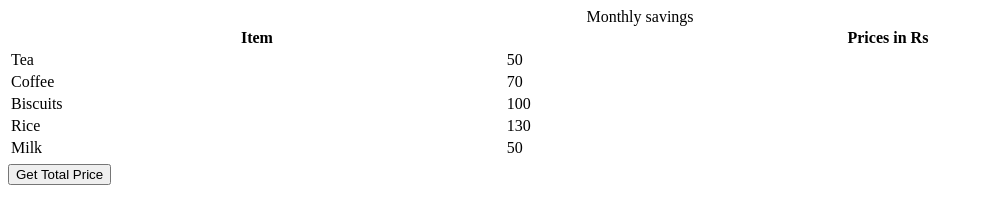
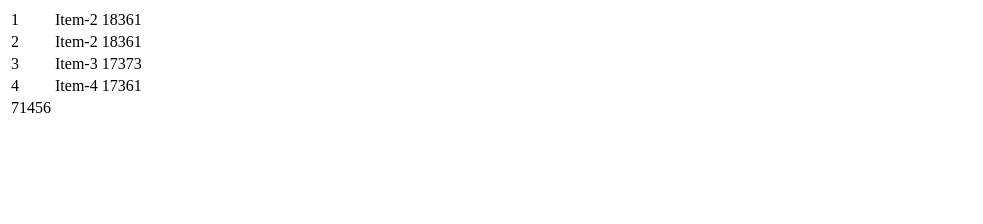
Before and after one commit to acciojob/grofers-checkout-2-govind2611, a website: page main.html in a window 1280 px wide. Shown: the whole page, without its empty margins (0-983 px from the left). Drawn offline with Linux system fonts and the light colour scheme.

Commit message:
created a submission

```diff
--- a/main.html
+++ b/main.html
@@ -1,41 +1,39 @@
 <!DOCTYPE html>
 
 <html>
+
 <head>
-    <link rel="stylesheet" href="styles.css" />
+	<link rel="stylesheet" href="styles.css">
 </head>
 
 <body>
 	<!-- the entire body must be written by student -->
-    <table style="width: 100%">
-      <caption>
-        Monthly savings
-      </caption>
+
+	<table>
 	  <tr>
-        <th>Item</th>
-        <th>Prices in Rs</th>
+	  <td>1</td>
+	  <td>Item-2</td>
+	  <td data-ns-test="price">18361</td>
 	  </tr>
 	  <tr>
-        <td class="item">Tea</td>
-        <td class="price">50</td>
+	  <td>2</td>
+	  <td>Item-2</td>
+	  <td data-ns-test="price">18361</td>
 	  </tr>
 	  <tr>
-        <td class="item">Coffee</td>
-        <td class="price">70</td>
+	  <td>3</td>
+	  <td>Item-3</td>
+	  <td data-ns-test="price">17373</td>
 	  </tr>
 	  <tr>
-        <td class="item">Biscuits</td>
-        <td class="price">100</td>
-      </tr>
-      <tr>
-        <td class="item">Rice</td>
-        <td class="price">130</td>
-      </tr>
-      <tr>
-        <td class="item">Milk</td>
-        <td class="price">50</td>
+	  <td>4</td>
+	  <td>Item-4</td>
+	  <td data-ns-test="price">17361</td>
 	  </tr>
   </table>
-    <script type="text/javascript" src="./script.js"></script>
+    <script type="text/javascript" src="./script.js">
+</script>
+
 </body>
+
 </html>
--- a/script.js
+++ b/script.js
@@ -1,31 +1,14 @@
-const getSumBtn = document.createElement("button");
-getSumBtn.append("Get Total Price");
-document.body.appendChild(getSumBtn);
-
-const newRow = document.createElement('tr');
-const totalCell = document.createElement('td');
-totalCell.setAttribute('id', 'ans')
-
-newRow.appendChild(totalCell);
+var table = document.querySelector('table');
+ var lastRow = document.createElement('tr');
+ var prices = document.querySelectorAll('[data-ns-test=price]');
+ let sum = 0;
+ for(let i = 0; i < prices.length; i++) {
+  sum += parseInt(prices[i].textContent);
+ }
+ var child = document.createElement("td");
+ child.setAttribute('data-ns-test', 'grandTotal');
 
 
-// Add the new row to the table
-const table = document.querySelector('table');
-table.appendChild(newRow);
-let total = 0;
-const getSum = () => {
-//Add your code here
-    let price = document.querySelectorAll(".price");
-    // let total = 0;
-    for (let i = 0; i < price.length; i++) {
-        total += parseFloat(price[i].innerHTML);
-
-    }
-    // console.log(total)
-    // return total;
-    return totalCell.innerHTML = total;
-
-};
-
-
-getSumBtn.addEventListener("click", getSum);
+ child.textContent = sum;
+ lastRow.appendChild(child);
+ table.appendChild(lastRow);
```
Lines whose indentation alone changed are shown as unchanged.
